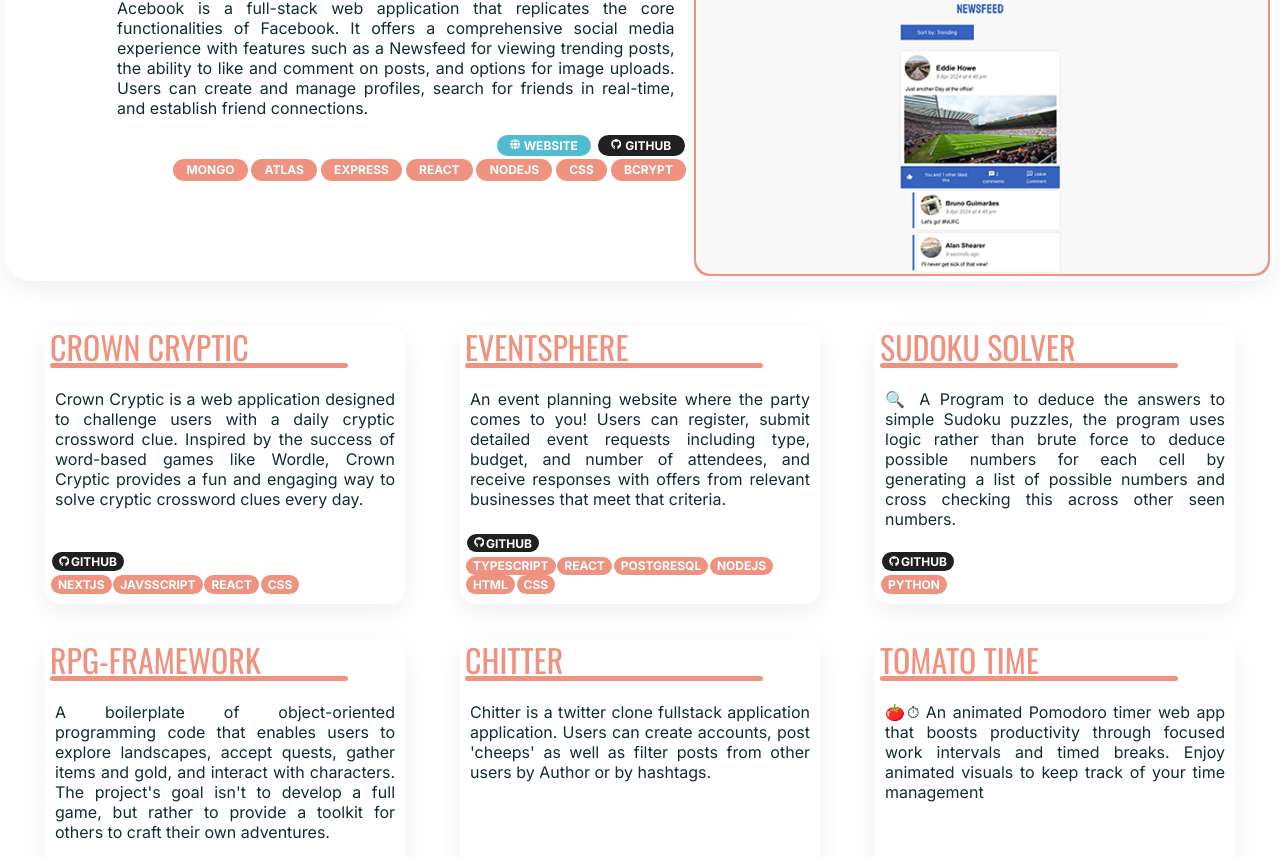
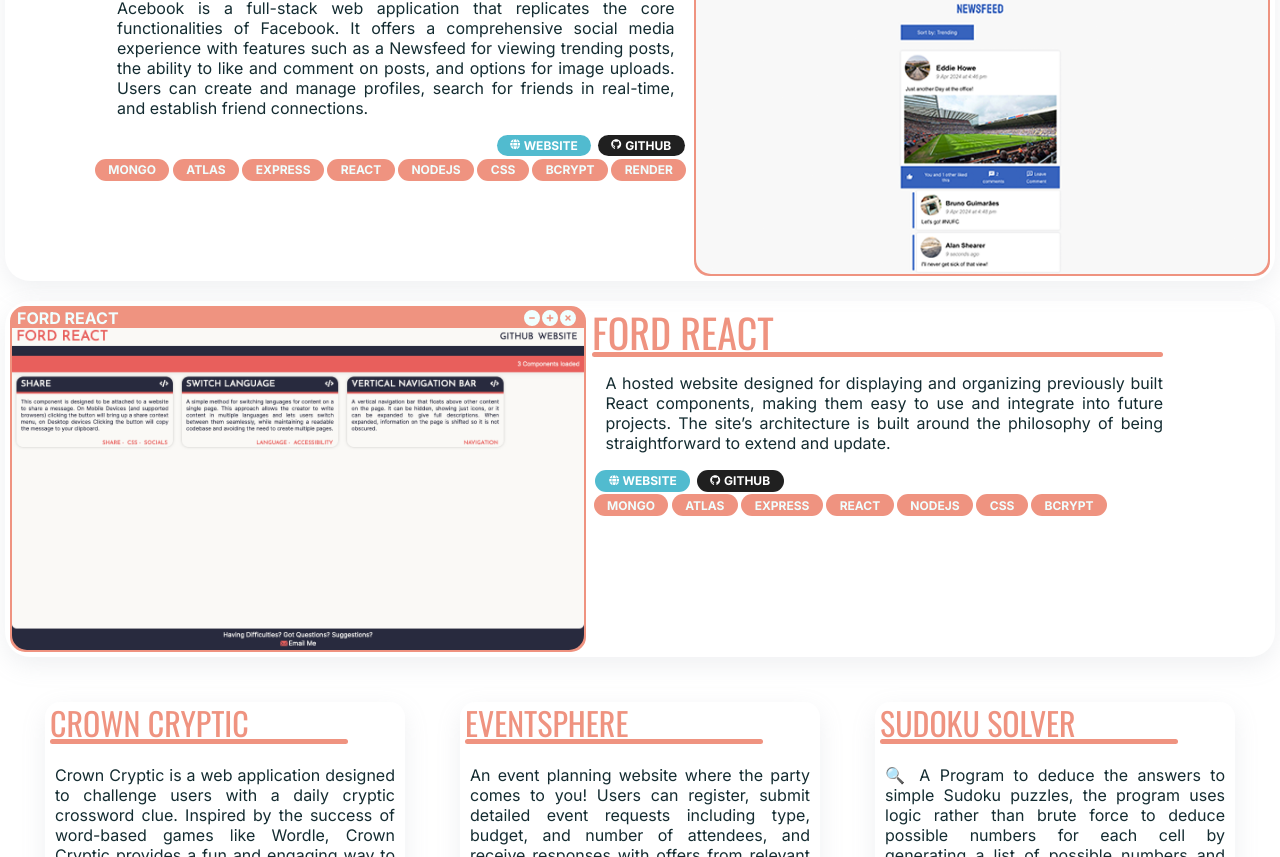
Before and after one commit to Fordcois/Portfolio, a Next.js app: page / in a window 1280 px wide. Shown: the part 1504-2361 px from the top of the page. Built offline with nearby package versions, Linux system fonts and the light colour scheme.

Commit message:
Adds Ford React to Visual Projects

```diff
--- a/src/components/VisualProjects.js
+++ b/src/components/VisualProjects.js
@@ -3,6 +3,7 @@
 
 import BoozersWeepersImage from '@/assets/screenshots/BoozersWeepersScreen.png'
 import AceBookImage from '@/assets/screenshots/AceBookScreen.png'
+import FordReactLibImage from '@/assets/screenshots/FordReactLibScreen.png'
 
 const projects = [
     {
@@ -10,7 +11,7 @@
     image: BoozersWeepersImage,
     description:
     "BoozersWeepers is a lifestyle web app designed to facilitate the tracking and settlement of informal pub bets and IOUs among friends. Users can search for friends in real-time, and initiate or respond to wager challenges with clear win conditions and deadlines. Notifications remind users when deadlines approach, and victors receive IOUs for pints, which are managed in a virtual Wallet. The platform also features a global leaderboard highlighting top performers and allows the creation of friend groups to monitor each other's betting activities.",
-    techUsed: ["MongoDB", "Atlas","Express", "React", "NodeJS",'CSS','Bcrypt'],
+    techUsed: ["MongoDB", "Atlas","Express", "React", "NodeJS",'CSS','Bcrypt','Render'],
     github:"https://github.com/Fordcois/BoozersWeepers",
     website:"https://www.boozersweepers.frdmedia.co.uk/?refer=my%20portfolio"
     },
@@ -19,10 +20,21 @@
     image: AceBookImage,
     description:
         "Acebook is a full-stack web application that replicates the core functionalities of Facebook. It offers a comprehensive social media experience with features such as a Newsfeed for viewing trending posts, the ability to like and comment on posts, and options for image uploads. Users can create and manage profiles, search for friends in real-time, and establish friend connections. ",
-    techUsed: ["Mongo","Atlas", "Express", "React", "NodeJS","CSS",'Bcrypt'],
+    techUsed: ["Mongo","Atlas", "Express", "React", "NodeJS","CSS",'Bcrypt','Render'],
     github: "https://github.com/Fordcois/Acebook",
     website:"https://acebook-frontend-72bo.onrender.com"
-    }];
+    },
+    {
+    name: "Ford React",
+    image: FordReactLibImage,
+    description:
+        "A hosted website designed for displaying and organizing previously built React components, making them easy to use and integrate into future projects. The site’s architecture is built around the philosophy of being straightforward to extend and update.",
+    techUsed: ["Mongo","Atlas", "Express", "React", "NodeJS","CSS",'Bcrypt'],
+    github: "https://github.com/Fordcois/ford-react-library",
+    website:"https://www.library.frdmedia.co.uk/"
+    },
+
+];
 
 const VisualProjects = () => {
 
```
Also changed, not shown: src/assets/screenshots/FordReactLibScreen.png (added).
